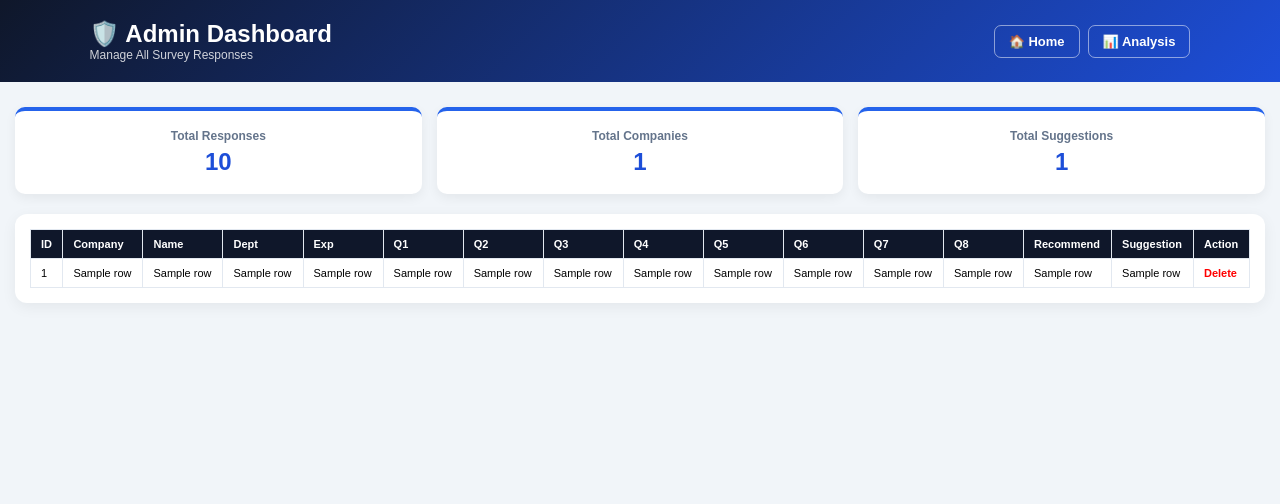
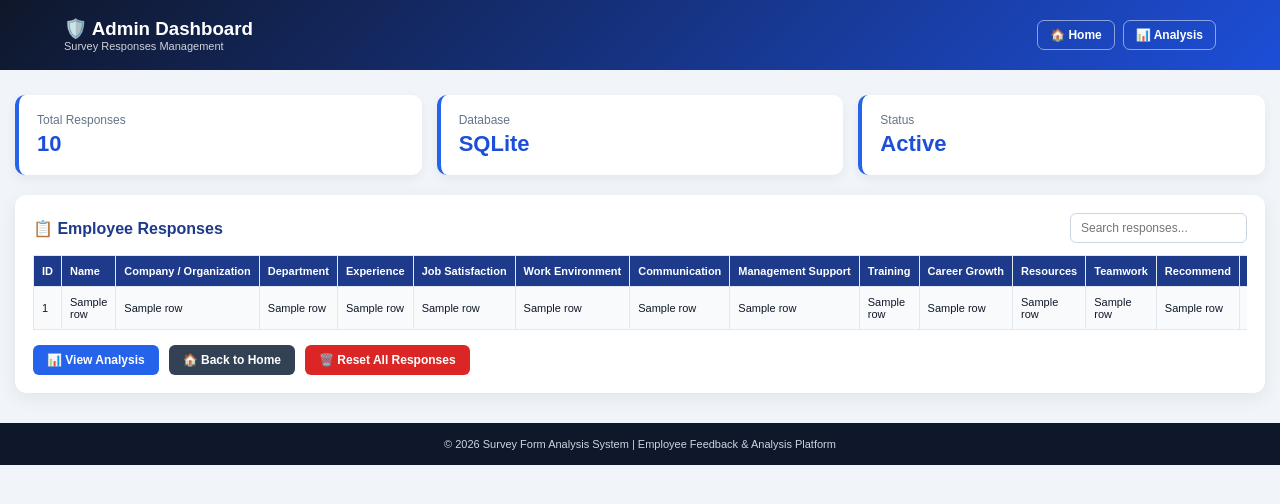
Before and after one commit to bhargaveekmca25-jpg/organization-employee-survey, a Flask app: template templates/admin.html in a window 1280 px wide. Shown: the top 504 px of the page. Run offline with Flask 3, Linux system fonts and the light colour scheme; the template is opened without the code that fills it: most values are stand-ins (such as "Sample title", 1, 10 or a date in 2020).

Commit message:
fix admin table scroll and reset

```diff
--- a/templates/admin.html
+++ b/templates/admin.html
@@ -1,30 +1,72 @@
 <!DOCTYPE html>
-<html><head><meta charset="UTF-8"><meta name="viewport" content="width=device-width, initial-scale=1.0"><title>Admin Dashboard</title>
+<html lang="en">
+<head>
+<meta charset="UTF-8"><meta name="viewport" content="width=device-width, initial-scale=1.0">
+<title>Admin Dashboard</title>
 <style>
-*{margin:0;padding:0;box-sizing:border-box}body{font-family:Arial;background:#f1f5f9}
-.header{background:linear-gradient(135deg,#0f172a,#1d4ed8);color:white;padding:20px 7%;display:flex;justify-content:space-between;align-items:center;flex-wrap:wrap;gap:10px}
-.nav-btn{text-decoration:none;color:white;padding:8px 14px;border:1px solid rgba(255,255,255,0.5);border-radius:7px;font-size:13px;font-weight:bold}
-.nav-btn:hover{background:white;color:#1d4ed8}
-.container{max-width:1300px;margin:25px auto;padding:0 15px}
+*{margin:0;padding:0;box-sizing:border-box}body{font-family:Arial,sans-serif;background:#f1f5f9;color:#0f172a}
+.header{background:linear-gradient(135deg,#0f172a,#1d4ed8);color:white;padding:18px 5%;display:flex;justify-content:space-between;align-items:center;flex-wrap:wrap;gap:10px}
+.nav{display:flex;gap:8px}.nav a{text-decoration:none;color:white;border:1px solid rgba(255,255,255,.5);padding:7px 12px;border-radius:7px;font-size:12px;font-weight:bold}
+.nav a:hover{background:white;color:#1d4ed8}
+.container{max-width:1350px;margin:25px auto;padding:0 15px}
 .summary{display:grid;grid-template-columns:repeat(3,1fr);gap:15px;margin-bottom:20px}
-.card{background:white;padding:18px;border-radius:10px;text-align:center;box-shadow:0 4px 12px rgba(0,0,0,0.06);border-top:4px solid #2563eb}
-.card h4{color:#64748b;font-size:12px}.card div{font-size:24px;color:#1d4ed8;font-weight:bold;margin-top:5px}
-.table-box{background:white;border-radius:12px;padding:15px;overflow:auto;box-shadow:0 4px 15px rgba(0,0,0,0.06)}
-table{width:100%;border-collapse:collapse;font-size:11px}th,td{padding:8px 10px;border:1px solid #e2e8f0;text-align:left;white-space:nowrap}th{background:#0f172a;color:white}
-.del{color:red;text-decoration:none;font-weight:bold}
-@media(max-width:800px){.summary{grid-template-columns:1fr}}
-</style></head>
+.card{background:white;border-radius:10px;padding:18px;box-shadow:0 4px 12px rgba(0,0,0,.06);border-left:4px solid #2563eb}
+.card p{font-size:12px;color:#64748b}.card div{font-size:22px;color:#1d4ed8;font-weight:bold;margin-top:4px}
+.table-wrap{background:white;border-radius:12px;padding:18px;box-shadow:0 5px 18px rgba(0,0,0,.07)}
+.table-header{display:flex;justify-content:space-between;align-items:center;margin-bottom:12px;flex-wrap:wrap;gap:10px}
+.table-header h2{color:#1e3a8a;font-size:16px}
+.search{padding:7px 10px;border:1px solid #cbd5e1;border-radius:6px;font-size:12px}
+.table-scroll{overflow-x:auto;width:100%}
+table{width:100%;min-width:1100px;border-collapse:collapse;font-size:11px}
+th,td{padding:9px 8px;border:1px solid #e2e8f0;text-align:left}
+th{background:#1e3a8a;color:white;white-space:nowrap;position:sticky;top:0}
+tr:nth-child(even){background:#f8fafc}
+.btns{margin-top:15px;display:flex;gap:10px;flex-wrap:wrap}
+.btns a{text-decoration:none;padding:8px 14px;border-radius:6px;font-size:12px;font-weight:bold;color:white}
+.blue{background:#2563eb}.dark{background:#334155}.red{background:#dc2626}
+footer{background:#0f172a;color:#cbd5e1;text-align:center;padding:15px;margin-top:30px;font-size:11px}
+@media(max-width:700px){.summary{grid-template-columns:1fr}}
+</style>
+</head>
 <body>
-<div class="header"><div><h2>🛡️ Admin Dashboard</h2><p style="font-size:12px;opacity:0.8">Manage All Survey Responses</p></div>
-<div style="display:flex;gap:8px"><a class="nav-btn" href="/">🏠 Home</a><a class="nav-btn" href="/analysis">📊 Analysis</a></div></div>
+<header class="header"><div><h3>🛡️ Admin Dashboard</h3><p style="font-size:11px;opacity:.8">Survey Responses Management</p></div>
+<div class="nav"><a href="/">🏠 Home</a><a href="/analysis">📊 Analysis</a></div></header>
+
 <div class="container">
-<div class="summary"><div class="card"><h4>Total Responses</h4><div>{{ total }}</div></div><div class="card"><h4>Total Companies</h4><div>{{ company_data|length }}</div></div><div class="card"><h4>Total Suggestions</h4><div>{{ suggestions|length }}</div></div></div>
-<div class="table-box">
-<table><tr><th>ID</th><th>Company</th><th>Name</th><th>Dept</th><th>Exp</th><th>Q1</th><th>Q2</th><th>Q3</th><th>Q4</th><th>Q5</th><th>Q6</th><th>Q7</th><th>Q8</th><th>Recommend</th><th>Suggestion</th><th>Action</th></tr>
+<div class="summary">
+<div class="card"><p>Total Responses</p><div>{{ total }}</div></div>
+<div class="card"><p>Database</p><div>SQLite</div></div>
+<div class="card"><p>Status</p><div>Active</div></div>
+</div>
+
+<div class="table-wrap">
+<div class="table-header"><h2>📋 Employee Responses</h2><input class="search" id="searchInput" placeholder="Search responses..." onkeyup="searchTable()"></div>
+<div class="table-scroll">
+<table id="dataTable">
+<tr><th>ID</th><th>Name</th><th>Company / Organization</th><th>Department</th><th>Experience</th><th>Job Satisfaction</th><th>Work Environment</th><th>Communication</th><th>Management Support</th><th>Training</th><th>Career Growth</th><th>Resources</th><th>Teamwork</th><th>Recommend</th><th>Suggestion</th></tr>
 {% for r in rows %}
-<tr><td>{{ r[0] }}</td><td>{{ r[1] }}</td><td>{{ r[2] }}</td><td>{{ r[3] }}</td><td>{{ r[4] }}</td><td>{{ r[5] }}</td><td>{{ r[6] }}</td><td>{{ r[7] }}</td><td>{{ r[8] }}</td><td>{{ r[9] }}</td><td>{{ r[10] }}</td><td>{{ r[11] }}</td><td>{{ r[12] }}</td><td>{{ r[13] }}</td><td style="white-space:normal;max-width:150px">{{ r[14] }}</td><td><a class="del" href="/delete/{{ r[0] }}">Delete</a></td></tr>
+<tr>
+<td>{{ r[0] }}</td><td>{{ r[2] }}</td><td>{{ r[1] }}</td><td>{{ r[3] }}</td><td>{{ r[4] }}</td>
+<td>{{ r[5] }}</td><td>{{ r[6] }}</td><td>{{ r[7] }}</td><td>{{ r[8] }}</td><td>{{ r[9] }}</td>
+<td>{{ r[10] }}</td><td>{{ r[11] }}</td><td>{{ r[12] }}</td><td>{{ r[13] }}</td>
+<td style="max-width:200px;white-space:normal">{{ r[14] }}</td>
+</tr>
 {% endfor %}
 </table>
-{% if total==0 %}<p style="text-align:center;padding:20px;color:#64748b">No data yet</p>{% endif %}
-</div></div>
-</body></html>
+</div>
+{% if total==0 %}<p style="text-align:center;padding:20px;color:#64748b">No responses yet</p>{% endif %}
+<div class="btns"><a class="blue" href="/analysis">📊 View Analysis</a><a class="dark" href="/">🏠 Back to Home</a><a class="red" href="/reset" onclick="return confirm('Delete all?')">🗑️ Reset All Responses</a></div>
+</div>
+</div>
+<footer>© 2026 Survey Form Analysis System | Employee Feedback & Analysis Platform</footer>
+<script>
+function searchTable(){
+ let input=document.getElementById("searchInput").value.toLowerCase();
+ let tr=document.getElementById("dataTable").getElementsByTagName("tr");
+ for(let i=1;i<tr.length;i++){
+  tr[i].style.display=tr[i].innerText.toLowerCase().includes(input)?"":"none";
+ }
+}
+</script>
+</body>
+</html>
```
